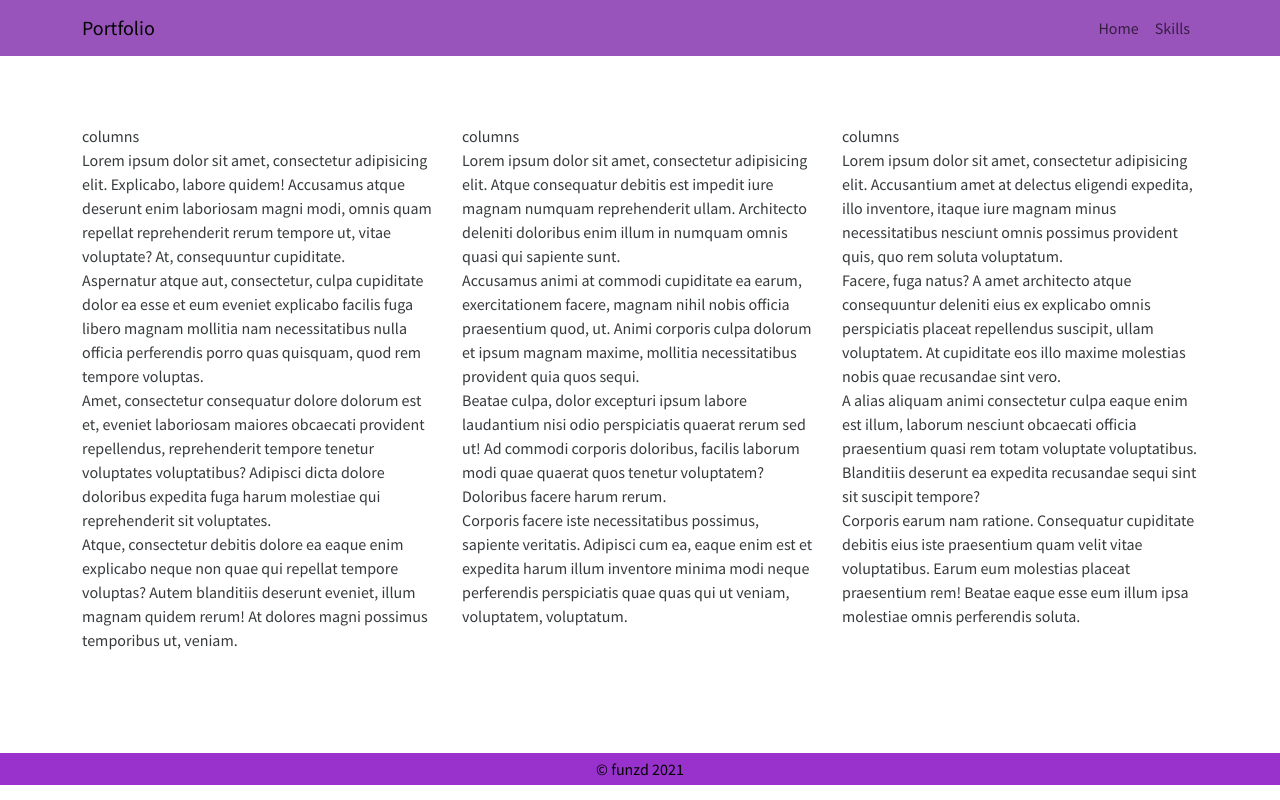
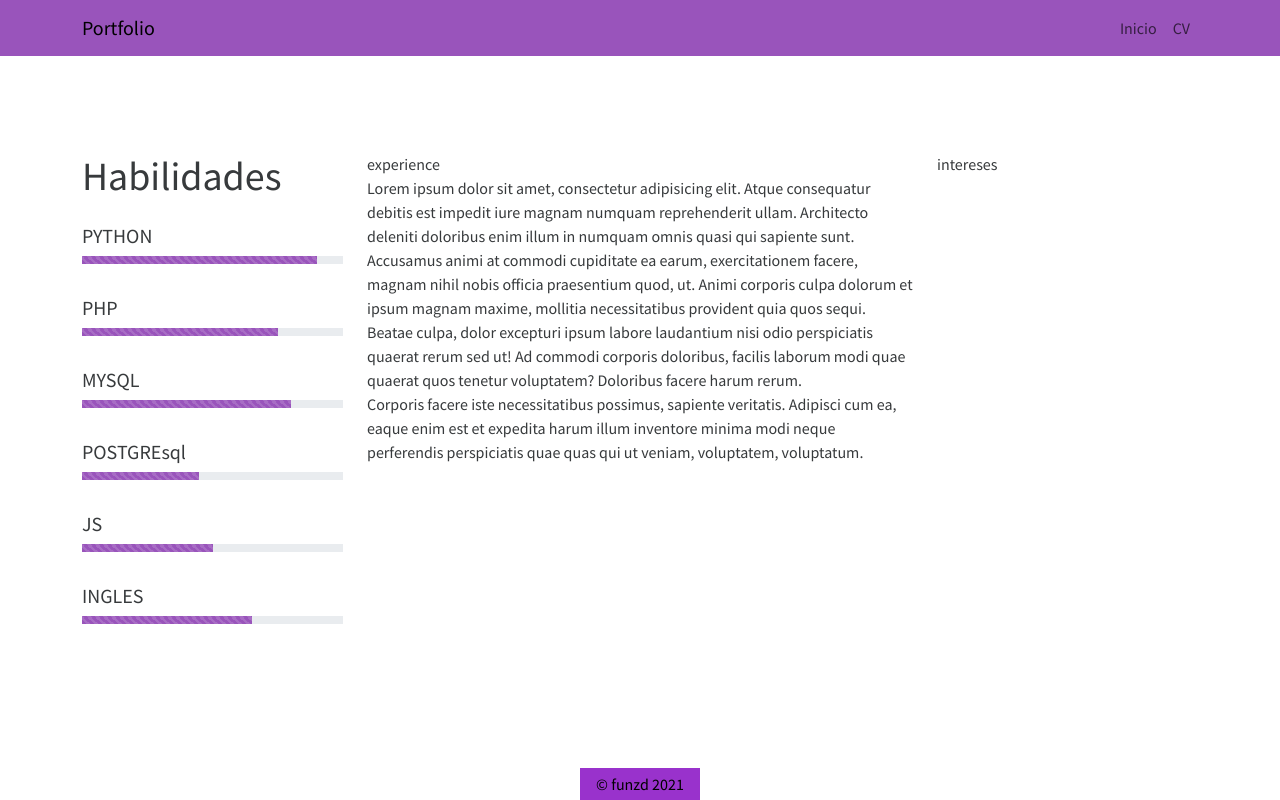
Before and after one commit to FunZd01/portfolio, a Next.js app: page /about in a window 1280 px wide. Built offline with nearby package versions, Linux system fonts and the light colour scheme.

Commit message:
agregando habilidades

```diff
--- a/components/Layout.js
+++ b/components/Layout.js
@@ -8,7 +8,7 @@ const Layout = ({children}) => (
             <title>portfolio</title>
             <meta name="description" content="Domingo Funez: portafolio que demuestra habilidades y tecnicas"/>
         </Head>
-        <div classname={styles.container}>
+        <div className={styles.container}>
             <Navbar/>
             {children}
             <footer className={styles.footer}>
--- a/components/Navbar.js
+++ b/components/Navbar.js
@@ -1,24 +1,24 @@
-import '../styles/Home.module.css'
+import '../styles/Home.module.css';
 import Link from "next/link";
-import {Navbar, Nav, Container} from 'react-bootstrap'
+import {Navbar, Container} from 'react-bootstrap';
 
 const Navbars = () => (
-    <Navbar bg="info"  expand="lg" fixed={"top"}>
+    <Navbar bg="info" expand="lg" fixed={"top"}>
         <Container>
             <Link href="/">
-            <Navbar.Brand><a>Portfolio</a></Navbar.Brand>
+                <Navbar.Brand><a>Portfolio</a></Navbar.Brand>
             </Link>
             <Navbar.Toggle aria-controls="basic-navbar-nav"/>
             <Navbar.Collapse id="basic-navbar-nav" className={" justify-content-end"}>
                 <ul className="navbar-nav">
-                    <li className="nav-item active">
+                    <li className="nav-item">
                         <Link href={"/"}>
-                            <a className="nav-link">Home</a>
+                            <a className="nav-link" >Inicio</a>
                         </Link>
                     </li>
                     <li className="nav-item">
                         <Link href={"/about"}>
-                            <a className="nav-link">Skills</a>
+                            <a className="nav-link">CV</a>
                         </Link>
                     </li>
                 </ul>
--- a/pages/about.js
+++ b/pages/about.js
@@ -1,32 +1,33 @@
 import Layout from '../components/Layout';
 import styles from '../styles/Home.module.css';
-import {Container,Row,Col} from 'react-bootstrap';
+import {Container, Row, Col} from 'react-bootstrap';
+import {exp} from '../skills'
+
+console.log(exp);
 
 const About = () => (
     <Layout>
         <div className={styles.main}>
             <Container className={"mb-5"}>
                 <Row>
-                    <Col xs={12} md={4}>
-                        columns
-                        <div>Lorem ipsum dolor sit amet, consectetur adipisicing elit. Explicabo, labore quidem!
-                            Accusamus atque deserunt enim laboriosam magni modi, omnis quam repellat reprehenderit rerum
-                            tempore ut, vitae voluptate? At, consequuntur cupiditate.</div>
-                        <div>Aspernatur atque aut, consectetur, culpa cupiditate dolor ea esse et eum eveniet explicabo
-                            facilis fuga libero magnam mollitia nam necessitatibus nulla officia perferendis porro quas
-                            quisquam, quod rem tempore voluptas.
-                        </div>
-                        <div>Amet, consectetur consequatur dolore dolorum est et, eveniet laboriosam maiores obcaecati
-                            provident repellendus, reprehenderit tempore tenetur voluptates voluptatibus? Adipisci dicta
-                            dolore doloribus expedita fuga harum molestiae qui reprehenderit sit voluptates.
-                        </div>
-                        <div>Atque, consectetur debitis dolore ea eaque enim explicabo neque non quae qui repellat
-                            tempore voluptas? Autem blanditiis deserunt eveniet, illum magnam quidem rerum! At dolores
-                            magni possimus temporibus ut, veniam.
-                        </div>
+                    <Col xs={12} md={3}>
+                        <h1>Habilidades</h1>
+
+                        {
+                            exp.map(({skill, percentage}, i) => (
+                            <div className="py-3" key={i}>
+                                <h5>{skill}</h5>
+                                <div className="progress">
+                                    <div className={"progress-bar-striped progress-bar-animated bg-info"} role={"progressbar"} style={{width: `${percentage}%`}}>
+                                    </div>
+                                </div>
+                            </div>
+                        ))
+                        }
+
                     </Col>
-                    <Col xs={12} md={4}>
-                        columns
+                    <Col xs={12} md={6}>
+                        experience
                         <div>Lorem ipsum dolor sit amet, consectetur adipisicing elit. Atque consequatur debitis est
                             impedit iure magnam numquam reprehenderit ullam. Architecto deleniti doloribus enim illum in
                             numquam omnis quasi qui sapiente sunt.</div>
@@ -43,23 +44,9 @@ const About = () => (
                             quas qui ut veniam, voluptatem, voluptatum.
                         </div>
                     </Col>
-                    <Col xs={12} md={4}>
-                        columns
-                        <div>Lorem ipsum dolor sit amet, consectetur adipisicing elit. Accusantium amet at delectus
-                            eligendi expedita, illo inventore, itaque iure magnam minus necessitatibus nesciunt omnis
-                            possimus provident quis, quo rem soluta voluptatum.</div>
-                        <div>Facere, fuga natus? A amet architecto atque consequuntur deleniti eius ex explicabo omnis
-                            perspiciatis placeat repellendus suscipit, ullam voluptatem. At cupiditate eos illo maxime
-                            molestias nobis quae recusandae sint vero.
-                        </div>
-                        <div>A alias aliquam animi consectetur culpa eaque enim est illum, laborum nesciunt obcaecati
-                            officia praesentium quasi rem totam voluptate voluptatibus. Blanditiis deserunt ea expedita
-                            recusandae sequi sint sit suscipit tempore?
-                        </div>
-                        <div>Corporis earum nam ratione. Consequatur cupiditate debitis eius iste praesentium quam velit
-                            vitae voluptatibus. Earum eum molestias placeat praesentium rem! Beatae eaque esse eum illum
-                            ipsa molestiae omnis perferendis soluta.
-                        </div>
+                    <Col xs={12} md={3}>
+                        intereses
+
                     </Col>
                 </Row>
             </Container>
--- /dev/null
+++ b/skills.js
@@ -0,0 +1,26 @@
+export const exp = [
+    {
+        skill:"PYTHON",
+        percentage: 90
+    },
+    {
+        skill:"PHP",
+        percentage: 75
+    },
+    {
+        skill:"MYSQL",
+        percentage: 80
+    },
+    {
+        skill:"POSTGREsql",
+        percentage: 45
+    },
+    {
+        skill:"JS",
+        percentage: 50
+    },
+    {
+        skill:"INGLES",
+        percentage: 65
+    },
+]
--- a/styles/globals.css
+++ b/styles/globals.css
@@ -4,6 +4,7 @@ body {
   margin: 0;
   font-family: -apple-system, BlinkMacSystemFont, Segoe UI, Roboto, Oxygen,
     Ubuntu, Cantarell, Fira Sans, Droid Sans, Helvetica Neue, sans-serif;
+  color: #000;
 }
 
 a {
```
